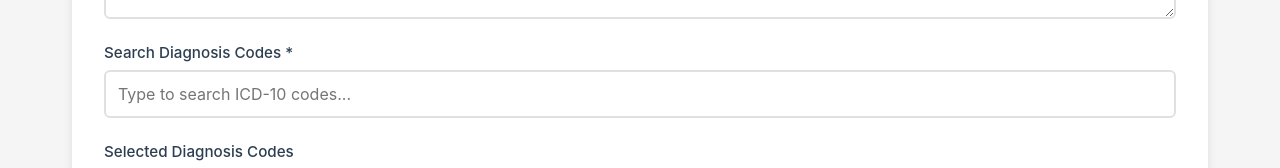
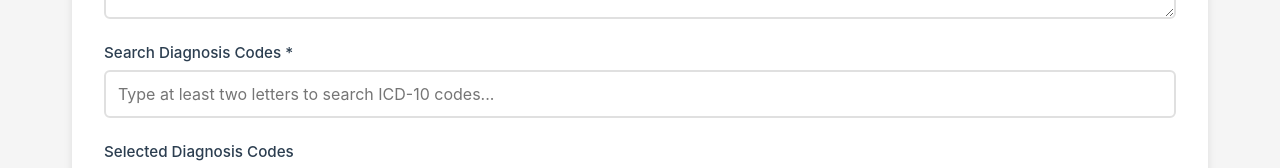
Before and after one commit to MichelleCDjunaidi/clinic-web-app, a Vue app in the folder frontend/: page /consultations/new in a window 1280 px wide. Shown: the part 425-593 px from the top of the page. Built offline with nearby package versions, Linux system fonts and the light colour scheme; sample sign-in values are in the browser's storage.

Commit message:
fix: allow same day dates

```diff
--- a/frontend/src/views/NewConsultation.vue
+++ b/frontend/src/views/NewConsultation.vue
@@ -52,7 +52,7 @@
           v-model="searchTerm"
           @input="searchDiagnosis"
           type="text"
-          placeholder="Type to search ICD-10 codes..."
+          placeholder="Type at least two letters to search ICD-10 codes..."
           class="form-input"
         />
 
@@ -188,6 +188,7 @@ export default {
       // Validate consultation date
       const selectedDate = new Date(form.consultation_date);
       const today = new Date();
+      selectedDate.setHours(0, 0, 0, 0);
       today.setHours(0, 0, 0, 0);
       if (selectedDate > today) {
         error.value = "Consultation date cannot be in the future";
```
